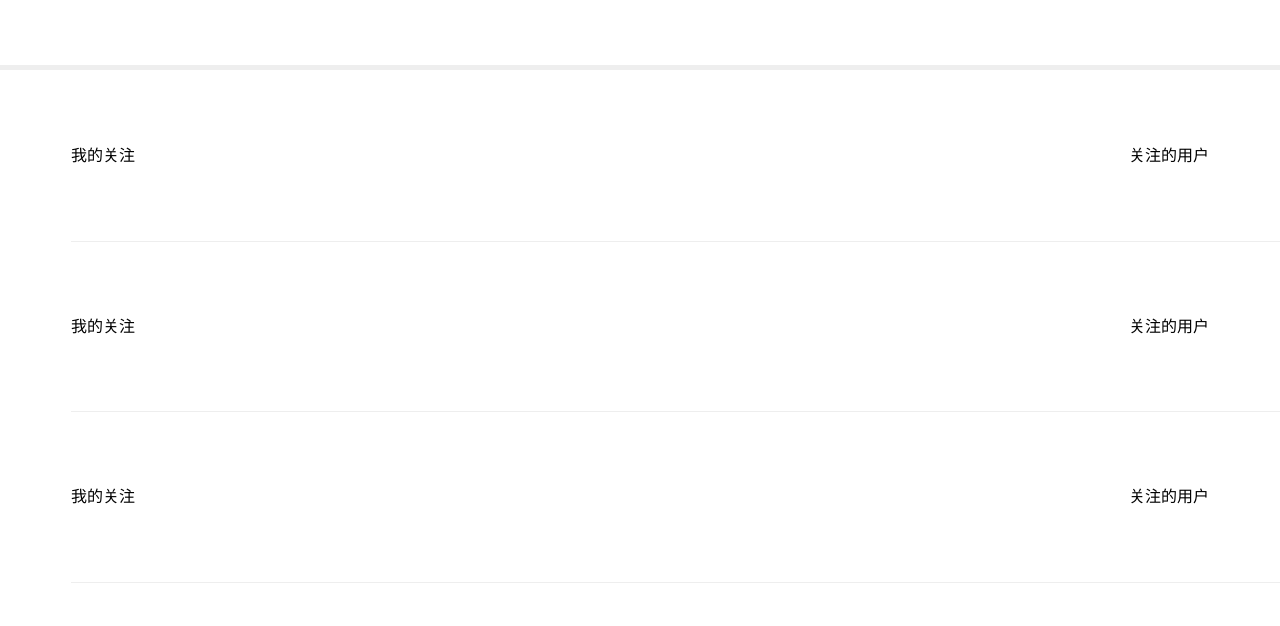
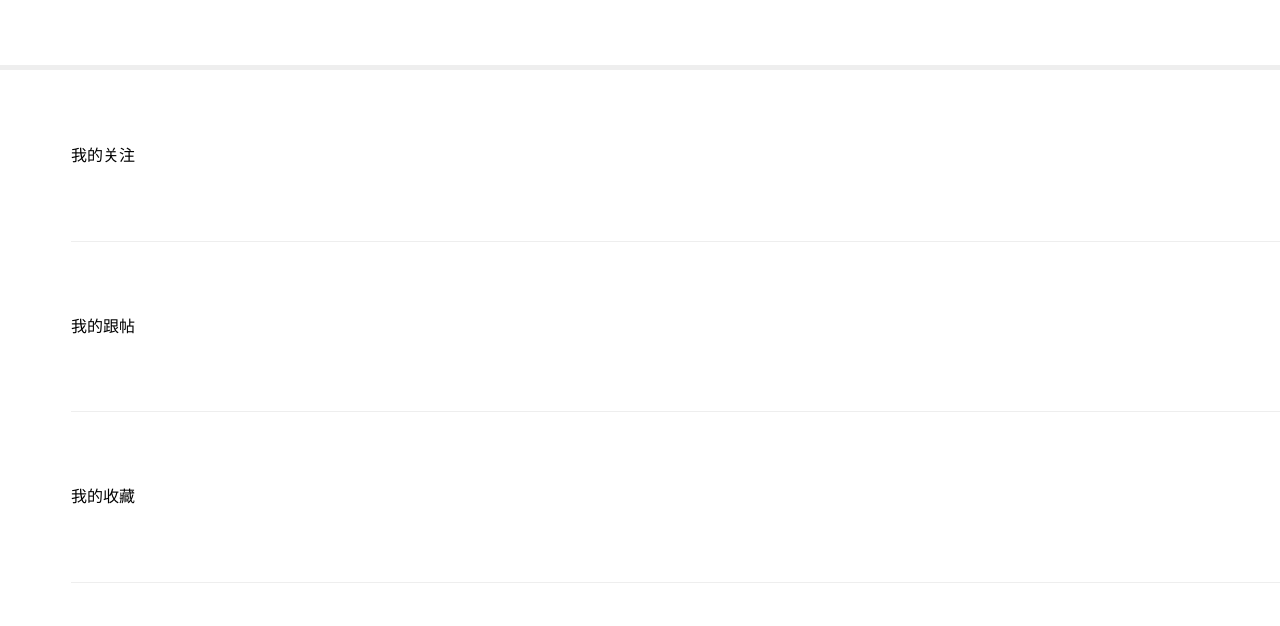
Before and after one commit to lyle0518/news, a Vue app: page /personal in a window 1280 px wide. Shown: the part 326-952 px from the top of the page. Before the commit the page ends 909 px from the top, so only its background shows below. Built offline with nearby package versions, Linux system fonts and the light colour scheme; a small style sheet from the web is missing.

Commit message:
'登录页token处理'

```diff
--- a/src/components/Listbar.vue
+++ b/src/components/Listbar.vue
@@ -1,9 +1,9 @@
 <template>
   <div class="listbar">
     <router-link to="#">
-      <div>我的关注</div>
+      <div>{{label}}</div>
       <div class="tips">
-        关注的用户
+        {{title}}
         <span class="iconfont iconjiantou1"></span>
       </div>
     </router-link>
@@ -11,7 +11,10 @@
 </template>
 
 <script>
-export default {};
+export default {
+  // 接收来自Person父组件传的data值
+  props: ["label", "title"]
+};
 </script>
 
 <style lang='less' scoped>
--- a/src/views/Login.vue
+++ b/src/views/Login.vue
@@ -53,8 +53,12 @@ export default {
         method: "post",
         data: this.form
       }).then(res => {
-        const { message } = res.data;
+        const { message, data } = res.data;
         this.$toast.success(message);
+        //存储token值到本地
+        localStorage.setItem("userInfo", JSON.stringify(data));
+        // 跳转处理
+        this.$router.push("/Personal");
       });
     }
   }
--- a/src/views/Personal.vue
+++ b/src/views/Personal.vue
@@ -17,15 +17,35 @@
       <span class="iconfont iconjiantou1"></span>
     </div>
     <!-- 列表按钮-->
-    <Listbar></Listbar>
-    <Listbar></Listbar>
-    <Listbar></Listbar>
+    <Listbar v-for="(item,index) in rows" :label="item.label" :title="item.title" :key="index"></Listbar>
   </div>
 </template>
 
 <script>
 import Listbar from "@/components/Listbar";
 export default {
+  data() {
+    return {
+      rows: [
+        {
+          label: "我的关注",
+          tips: "关注的用户"
+        },
+        {
+          label: "我的跟帖",
+          tips: "跟帖/回复"
+        },
+        {
+          label: "我的收藏",
+          tips: "文章/视频"
+        },
+        {
+          label: "设置",
+          tips: ""
+        }
+      ]
+    };
+  },
   // 注册组件Listbar
   components: {
     Listbar
```
